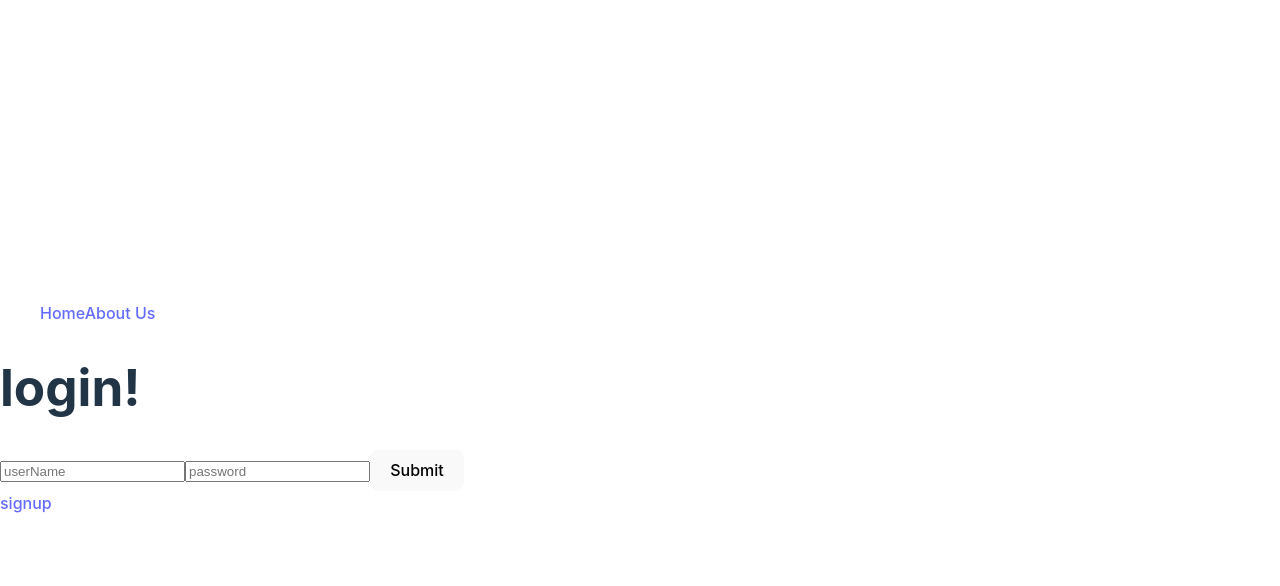
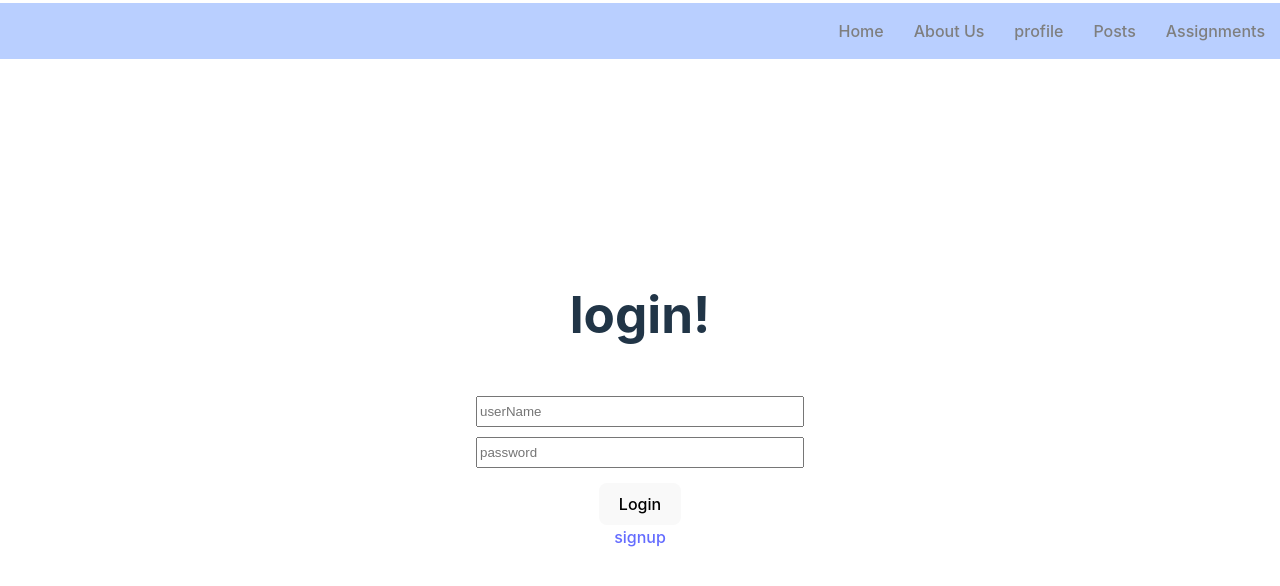
Before and after one commit to Mahdi-matty/Brilla-Mente, a React (Vite) app: page / in a window 1280 px wide. Shown: the top 586 px of the page. Built offline with nearby package versions, Linux system fonts and the light colour scheme.

Commit message:
added nav links and style

```diff
--- a/src/components/nav.jsx
+++ b/src/components/nav.jsx
@@ -4,14 +4,23 @@ import Navbar from './UI/Navbar'
 export default function Nav() {
 
     return (
-        <Navbar
+        <Navbar className="navbarNew"
         links={[
-          <Link key={1} className="nav-link text-light" to="/">
+          <Link key={1} className="nav-link text-light newNavHead" to="/">
             Home
           </Link>,
-          <Link key={2} className="nav-link text-light" to="/about">
-            About Us
-            </Link>,
+          <Link key={2} className="nav-link text-light newNavHead" to="/about">
+              About Us
+          </Link>,
+          <Link key={3} className="nav-link text-light newNavHead" to="/profile">
+               profile
+          </Link>,
+          <Link key={4} className="nav-link text-light newNavHead" to="myPposts">
+                Posts
+          </Link>,
+          <Link key={5} className="nav-link text-light newNavHead" to="/assignments">
+               Assignments
+          </Link>,
               ]}
 
               />
--- a/src/index.css
+++ b/src/index.css
@@ -30,6 +30,38 @@ body {
   min-width: 320px;
   min-height: 100vh;
 }
+.loginDivCont{
+  display: flex;
+  flex-direction: column;
+  align-items: center;
+  justify-content: center;
+  height: 100vh;
+}
+nav {
+  position: fixed;
+  width: 100%;
+  top: 3px;
+  text-align: right;
+  background-color: #74a0ff;
+  opacity: 0.5;
+}
+.nav-link {
+  margin: 5px 15px;
+  color: black;
+  size: 25px;
+ }
+ .form {
+  display: flex;
+  flex-direction: column;
+  align-items: center;
+  width: 100vw;
+  margin-top: 20px;
+ }
+ input {
+  width: 25vw;
+  height: 25px;
+  margin-bottom: 10px;
+ }
 
 h1 {
   font-size: 3.2em;
@@ -46,6 +78,7 @@ button {
   background-color: #1a1a1a;
   cursor: pointer;
   transition: border-color 0.25s;
+  margin-top: 5px;
 }
 button:hover {
   border-color: #646cff;
--- /dev/null
+++ b/src/pages/AssignmentPages.jsx
@@ -0,0 +1,7 @@
+function AssignmentPage(){
+    return (
+        <div></div>
+    )
+}
+
+export default AssignmentPage
--- a/src/pages/HomePage.jsx
+++ b/src/pages/HomePage.jsx
@@ -1,7 +1,8 @@
 import { useState } from 'react';
-import { Link } from 'react-router-dom';
+import { Link, useNavigate } from 'react-router-dom';
 
 function HomePage() {
+  const navigate = useNavigate();
   // Here we set two state variables for firstName and lastName using `useState`
   const [userName, setuserName] = useState('');
   const [Password, setPassword] = useState('');
@@ -22,9 +23,8 @@ function HomePage() {
   };
 
   const handleFormSubmit = (e) => {
-    // Preventing the default behavior of the form submit (which is to refresh the page)
     e.preventDefault();
-
+    navigate.push('/profile');
     // Alert the user their first and last name, clear the inputs
 
     setuserName('');
@@ -32,7 +32,7 @@ function HomePage() {
   };
 
   return (
-    <div className="container text-center">
+    <div className="container text-center loginDivCont">
       <h1>
       login!
       </h1>
@@ -52,7 +52,7 @@ function HomePage() {
           placeholder="password"
         />
         <button type="submit">
-          Submit
+          Login
         </button>
       </form>
       <Link
--- /dev/null
+++ b/src/pages/PostPages.jsx
@@ -0,0 +1,7 @@
+function PostPage(){
+    return (
+        <div></div>
+    )
+}
+
+export default PostPage
--- /dev/null
+++ b/src/pages/ProfilePage.jsx
@@ -0,0 +1,23 @@
+import { Link } from 'react-router-dom';
+ function ProfilePage() {
+
+
+
+    return (
+        <div>
+            <Link
+              to={`/myPosts`}
+              className="badge bg-primary rounded-pill"
+            >
+              Posts
+            </Link>
+            <Link
+              to={`/assignments`}
+              className="badge bg-primary rounded-pill"
+            >
+              Assignments
+            </Link>
+        </div>
+    )
+}
+export default ProfilePage;
```
Also changed, not shown: src/main.jsx (+15 -0 lines).
